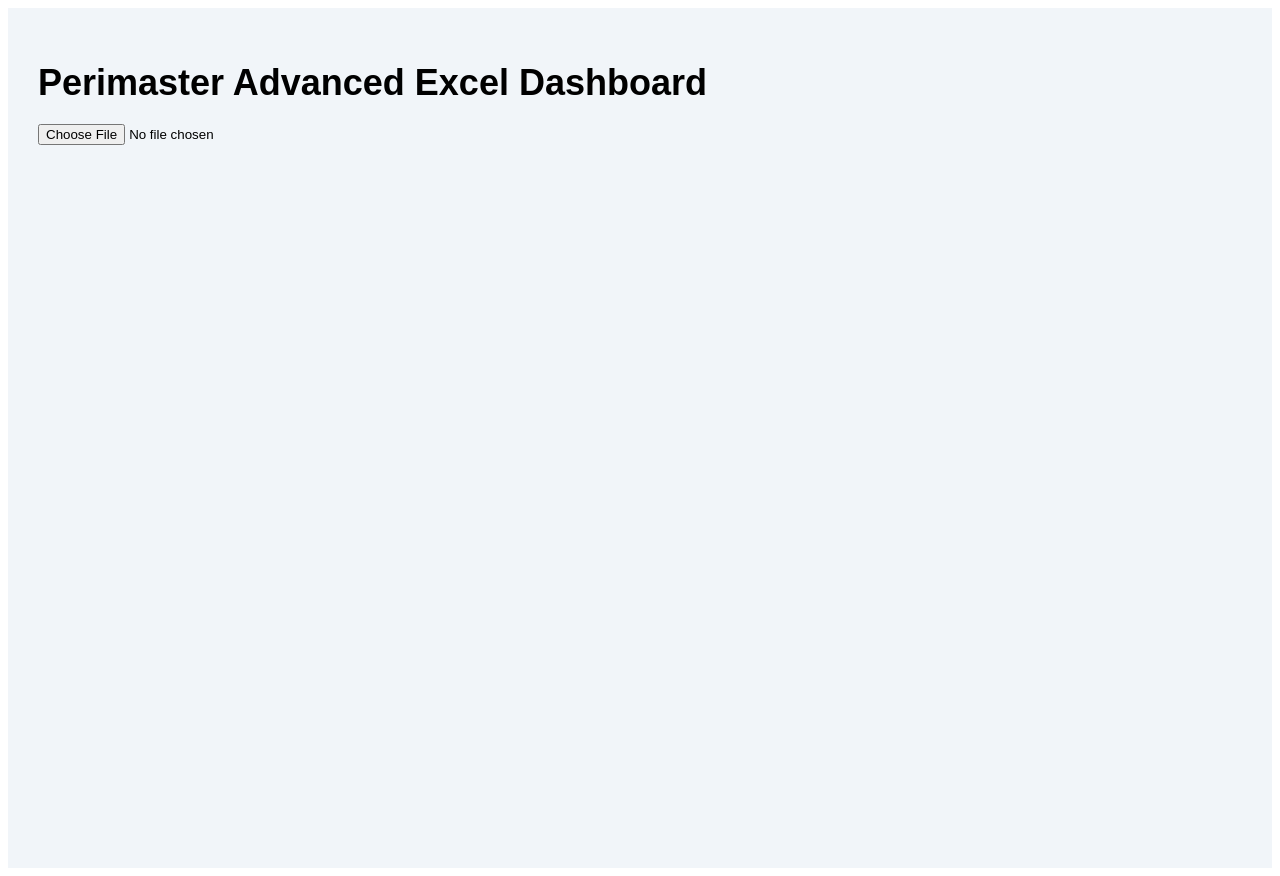
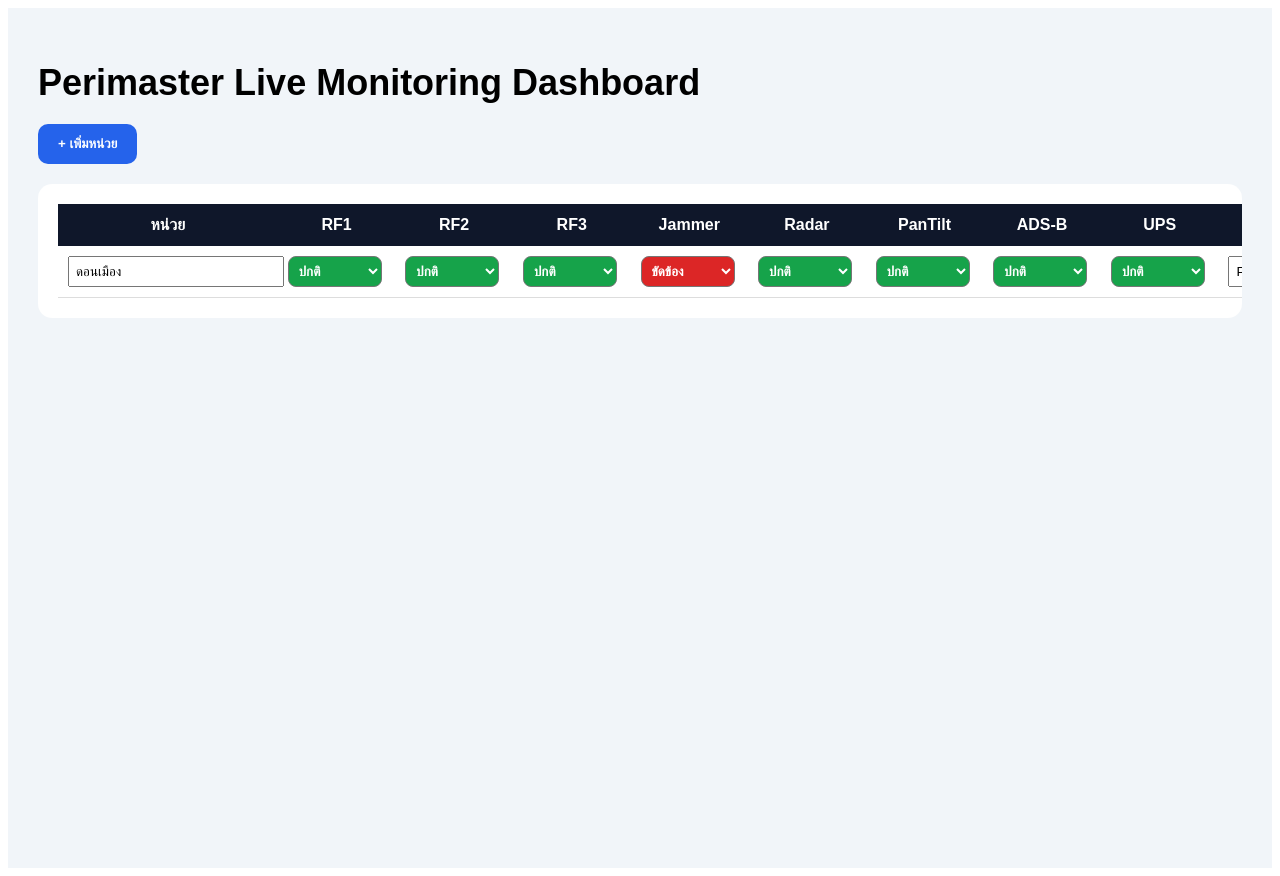
Before and after one commit to natchon5865/perimaster-dashboard, a Next.js app: page / in a window 1280 px wide. Built offline with nearby package versions, Linux system fonts and the light colour scheme.

Commit message:
Update page.tsx

```diff
--- a/app/page.tsx
+++ b/app/page.tsx
@@ -1,86 +1,80 @@
 "use client";
 
 import React, { useState } from "react";
-import * as XLSX from "xlsx";
 
-export default function AdvancedPerimasterDashboard() {
-  const [rows, setRows] = useState<any[]>([]);
+export default function LiveDashboard() {
+  const [rows, setRows] = useState([
+    {
+      unit: "ดอนเมือง",
+      rf1: "ปกติ",
+      rf2: "ปกติ",
+      rf3: "ปกติ",
+      jammer: "ขัดข้อง",
+      radar: "ปกติ",
+      pantilt: "ปกติ",
+      adsb: "ปกติ",
+      ups: "ปกติ",
+      issue: "Power Module Fault",
+      solution: "รอเปลี่ยนอะไหล่",
+    },
+  ]);
 
-  const handleUpload = (e: React.ChangeEvent<HTMLInputElement>) => {
-    const file = e.target.files?.[0];
-    if (!file) return;
-
-    const reader = new FileReader();
-    reader.onload = (evt) => {
-      const binary = evt.target?.result;
-      const workbook = XLSX.read(binary, { type: "binary" });
-      const sheet = workbook.Sheets[workbook.SheetNames[0]];
-      const raw = XLSX.utils.sheet_to_json(sheet, { header: 1 }) as any[][];
-
-      const parsed: any[] = [];
-
-      for (let i = 0; i < raw.length; i++) {
-        const row = raw[i];
-        if (!row || row.length < 3) continue;
-
-        const unit = String(row[0] || "").trim();
-
-        if (unit.includes("ดอนเมือง") || unit.includes("บน.")) {
-          parsed.push({
-            unit,
-            rf1: raw[i + 1]?.[2] || "-",
-            rf2: raw[i + 2]?.[2] || "-",
-            rf3: raw[i + 3]?.[2] || "-",
-            jammer: raw[i + 4]?.[2] || "-",
-            pantilt: raw[i + 5]?.[2] || "-",
-            radar: raw[i + 6]?.[2] || "-",
-            adsb: raw[i + 7]?.[2] || "-",
-            ups: raw[i + 8]?.[2] || "-",
-            issue: row[1] || "-",
-            solution: row[2] || "-",
-          });
-        }
-      }
-
-      setRows(parsed);
+  const updateRow = (index: number, field: string, value: string) => {
+    const updated = [...rows];
+    updated[index] = { ...updated[index], [field]: value };
+    setRows(updated);
   };
 
-    reader.readAsBinaryString(file);
+  const addRow = () => {
+    setRows([
+      ...rows,
+      {
+        unit: "",
+        rf1: "ปกติ",
+        rf2: "ปกติ",
+        rf3: "ปกติ",
+        jammer: "ปกติ",
+        radar: "ปกติ",
+        pantilt: "ปกติ",
+        adsb: "ปกติ",
+        ups: "ปกติ",
+        issue: "",
+        solution: "",
+      },
+    ]);
   };
 
-  const badge = (status: string) => {
-    let color = "#64748b";
-    if (String(status).includes("ปกติ")) color = "#16a34a";
-    if (String(status).includes("ขัดข้อง")) color = "#dc2626";
-    if (String(status).includes("รอตรวจ")) color = "#ca8a04";
+  const badgeColor = (status: string) => {
+    if (status === "ปกติ") return "#16a34a";
+    if (status === "ขัดข้อง") return "#dc2626";
+    if (status === "รอตรวจสอบ") return "#ca8a04";
+    return "#64748b";
+  };
 
   return (
-      <span
+    <div style={{ padding: "30px", background: "#f1f5f9", minHeight: "100vh", fontFamily: "Arial" }}>
+      <h1 style={{ fontSize: "36px", marginBottom: "20px" }}>
+        Perimaster Live Monitoring Dashboard
+      </h1>
+
+      <button
+        onClick={addRow}
         style={{
-          background: color,
+          marginBottom: "20px",
+          background: "#2563eb",
           color: "white",
-          padding: "4px 10px",
-          borderRadius: "999px",
-          fontSize: "12px",
+          border: "none",
+          padding: "12px 20px",
+          borderRadius: "10px",
+          cursor: "pointer",
           fontWeight: "bold",
         }}
       >
-        {status}
-      </span>
-    );
-  };
+        + เพิ่มหน่วย
+      </button>
 
-  return (
-    <div style={{ padding: "30px", fontFamily: "Arial", background: "#f1f5f9", minHeight: "100vh" }}>
-      <h1 style={{ fontSize: "36px", marginBottom: "20px" }}>
-        Perimaster Advanced Excel Dashboard
-      </h1>
-
-      <input type="file" accept=".xlsx,.xls" onChange={handleUpload} />
-
-      {rows.length > 0 && (
-        <div style={{ marginTop: "30px", overflowX: "auto", background: "white", padding: "20px", borderRadius: "14px" }}>
-          <table style={{ width: "100%", borderCollapse: "collapse", minWidth: "1500px" }}>
+      <div style={{ overflowX: "auto", background: "white", padding: "20px", borderRadius: "14px" }}>
+        <table style={{ width: "100%", borderCollapse: "collapse", minWidth: "1600px" }}>
           <thead>
             <tr style={{ background: "#0f172a", color: "white" }}>
               {[
@@ -89,39 +83,59 @@
                 "RF2",
                 "RF3",
                 "Jammer",
+                "Radar",
                 "PanTilt",
-                  "Radar",
                 "ADS-B",
                 "UPS",
                 "ปัญหา",
                 "การแก้ไข",
-                ].map((head) => (
-                  <th key={head} style={{ padding: "12px", border: "1px solid #ddd" }}>
-                    {head}
+              ].map((h) => (
+                <th key={h} style={{ padding: "12px" }}>
+                  {h}
                 </th>
               ))}
             </tr>
           </thead>
           <tbody>
-              {rows.map((r, idx) => (
+            {rows.map((row, idx) => (
               <tr key={idx} style={{ borderBottom: "1px solid #ddd" }}>
-                  <td style={{ padding: "10px", fontWeight: "bold" }}>{r.unit}</td>
-                  <td style={{ padding: "10px" }}>{badge(r.rf1)}</td>
-                  <td style={{ padding: "10px" }}>{badge(r.rf2)}</td>
-                  <td style={{ padding: "10px" }}>{badge(r.rf3)}</td>
-                  <td style={{ padding: "10px" }}>{badge(r.jammer)}</td>
-                  <td style={{ padding: "10px" }}>{badge(r.pantilt)}</td>
-                  <td style={{ padding: "10px" }}>{badge(r.radar)}</td>
-                  <td style={{ padding: "10px" }}>{badge(r.adsb)}</td>
-                  <td style={{ padding: "10px" }}>{badge(r.ups)}</td>
-                  <td style={{ padding: "10px" }}>{r.issue}</td>
-                  <td style={{ padding: "10px" }}>{r.solution}</td>
+                {Object.keys(row).map((field) => (
+                  <td key={field} style={{ padding: "10px" }}>
+                    {field.includes("rf") ||
+                    field === "jammer" ||
+                    field === "radar" ||
+                    field === "pantilt" ||
+                    field === "adsb" ||
+                    field === "ups" ? (
+                      <select
+                        value={(row as any)[field]}
+                        onChange={(e) => updateRow(idx, field, e.target.value)}
+                        style={{
+                          padding: "6px",
+                          borderRadius: "8px",
+                          background: badgeColor((row as any)[field]),
+                          color: "white",
+                          fontWeight: "bold",
+                        }}
+                      >
+                        <option>ปกติ</option>
+                        <option>ขัดข้อง</option>
+                        <option>รอตรวจสอบ</option>
+                      </select>
+                    ) : (
+                      <input
+                        value={(row as any)[field]}
+                        onChange={(e) => updateRow(idx, field, e.target.value)}
+                        style={{ width: "100%", padding: "6px" }}
+                      />
+                    )}
+                  </td>
+                ))}
               </tr>
             ))}
           </tbody>
         </table>
       </div>
-      )}
     </div>
   );
 }
```
Lines whose indentation alone changed are shown as unchanged.
